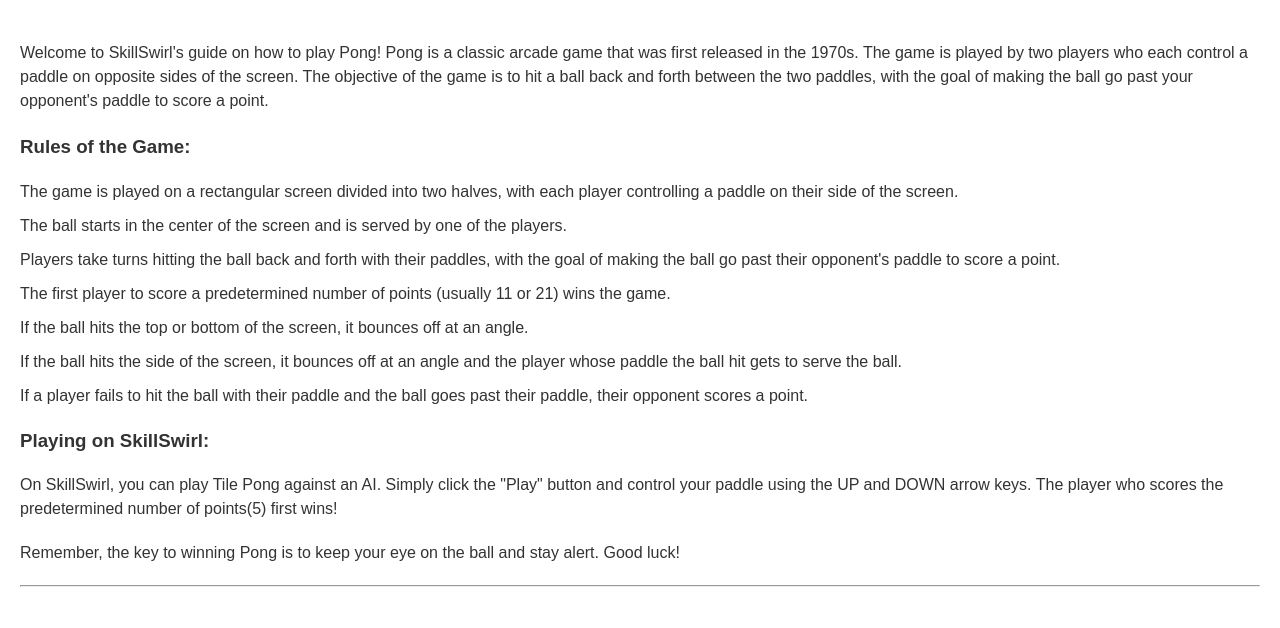
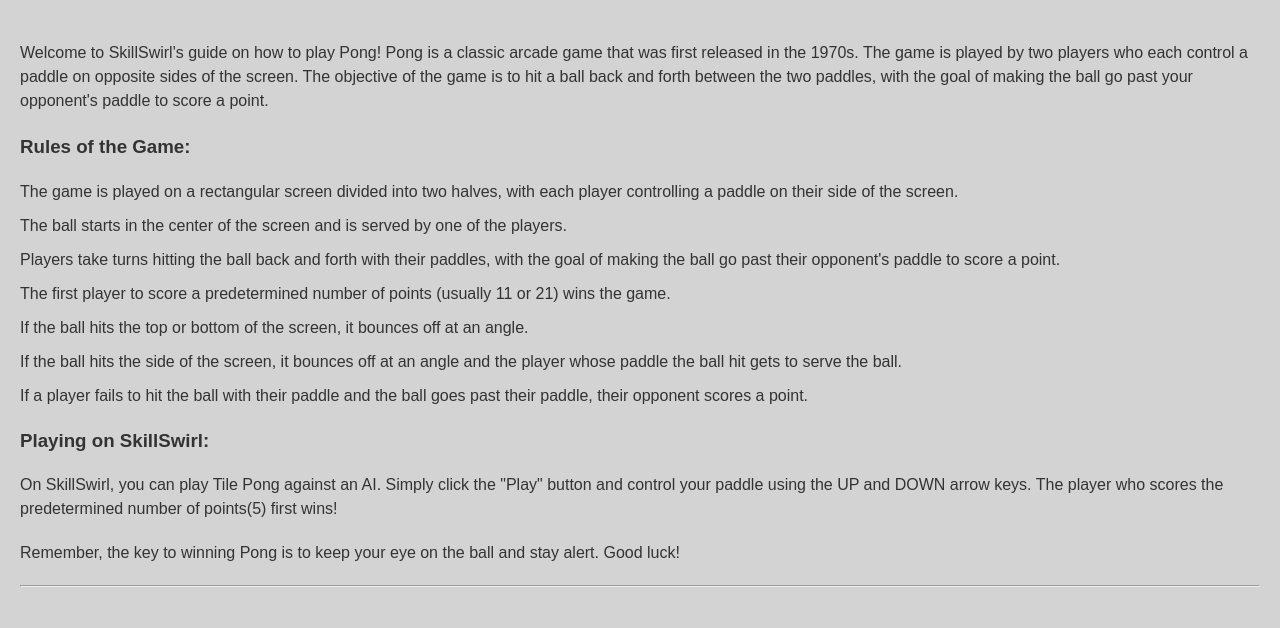
Before and after one commit to tauqeer-darve/SkillSwirl, a plain HTML site: page Games/Tile Pong/tilepong.html in a window 1280 px wide. Shown: the part 172-800 px from the top of the page. Drawn offline with Linux system fonts and the light colour scheme.

Commit message:
Update tilepong.html

```diff
--- a/Games/Tile Pong/tilepong.html
+++ b/Games/Tile Pong/tilepong.html
@@ -6,7 +6,7 @@
     <title>How to Play Tile Pong - SkillSwirl</title>
     <style>
       body {
-        background-color: ##d3d3d3;
+        background-color: #d3d3d3;
         color: #333;
         font-family: Arial, sans-serif;
         font-size: 16px;
```
